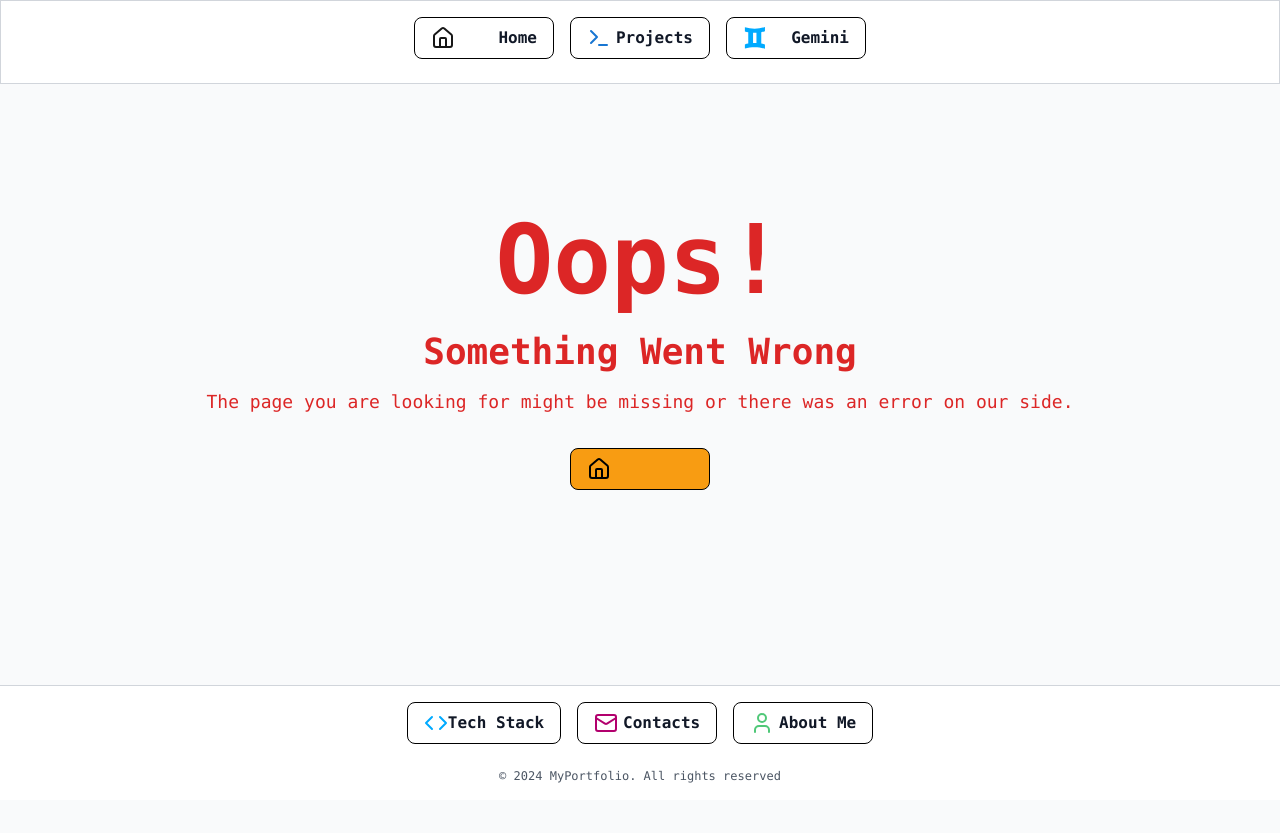
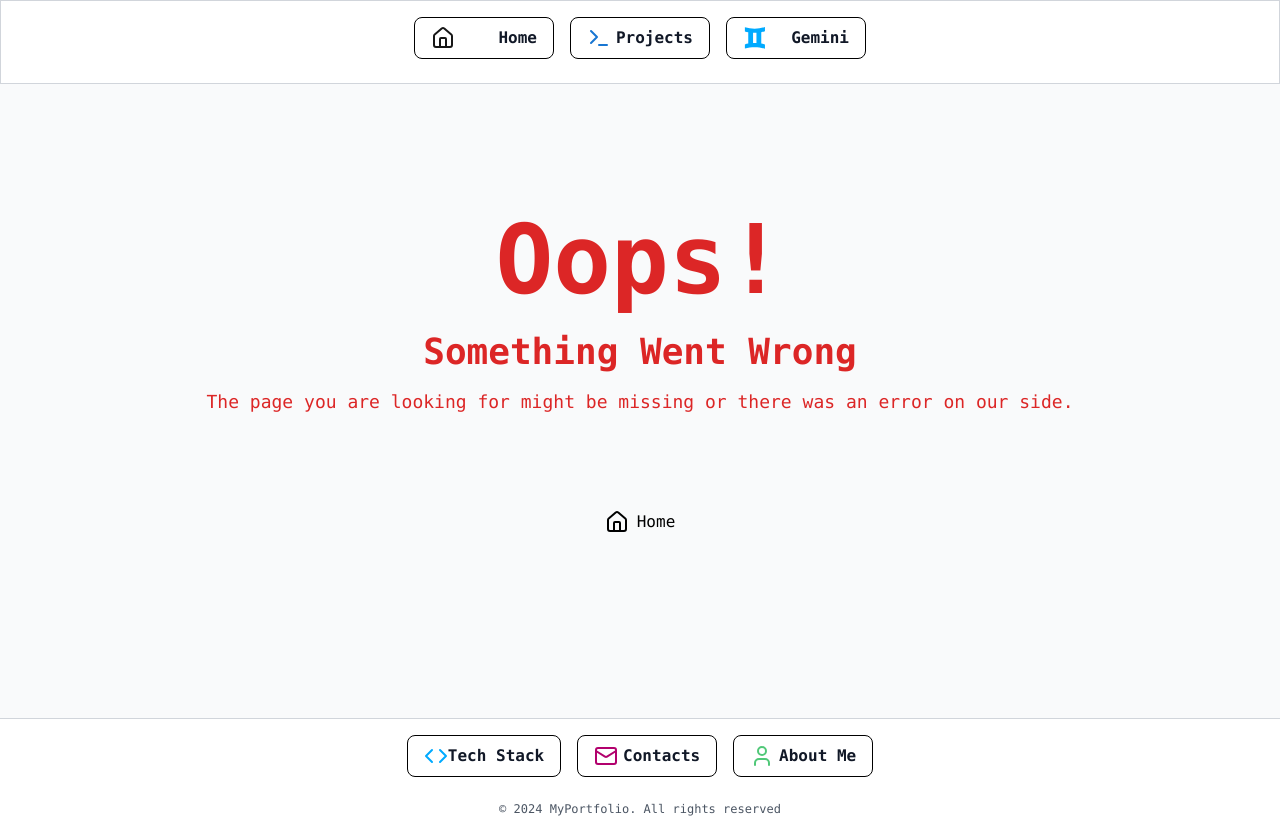
Before and after one commit to LucaFerraresso/TypeScript-Portfolio, a Next.js app in the folder portfolioproject/: page /ErrorPage in a window 1280 px wide. Before the commit the page ends 800 px from the top, so only its background shows below. Built offline with nearby package versions, Linux system fonts and the light colour scheme.

Commit message:
+ sectionseparator + links

```diff
--- a/portfolioproject/app/AboutMe/page.tsx
+++ b/portfolioproject/app/AboutMe/page.tsx
@@ -6,6 +6,9 @@ import Header from "@/src/components/atoms/Header";
 import { fadeInVariants } from "@/animation/animation";
 import WordTextEffect from "@/src/components/library/WordTextEffect";
 import Image from "next/image";
+import Link from "next/link";
+import { HomeIcon } from "lucide-react";
+import SectionSeparator from "@/src/components/atoms/SectionSeparator";
 
 const AboutMe: React.FC = () => {
   const metadata: Metadata = {
@@ -42,6 +45,16 @@ const AboutMe: React.FC = () => {
           style={{ width: "auto", height: "auto" }}
         />
         <WordTextEffect text={descriptionLines.toString()} />
+        <SectionSeparator />
+        <div className="flex items-center text-center gap-2 mb-6">
+          <HomeIcon color="black" size={24} />
+          <Link
+            href="/"
+            className="text-black hover:underline  hover:font-bold hover:text-blue-600"
+          >
+            Home
+          </Link>
+        </div>
       </motion.div>
     </>
   );
--- a/portfolioproject/app/Contacts/page.tsx
+++ b/portfolioproject/app/Contacts/page.tsx
@@ -4,6 +4,9 @@ import React from "react";
 import type { Metadata } from "next";
 import Header from "@/src/components/atoms/Header";
 import { fadeInVariants } from "@/animation/animation";
+import { HomeIcon } from "lucide-react";
+import Link from "next/link";
+import SectionSeparator from "@/src/components/atoms/SectionSeparator";
 
 const Contacts: React.FC = () => {
   // Definisci i metadata specifici per la pagina
@@ -27,6 +30,16 @@ const Contacts: React.FC = () => {
         <h1 className="text-3xl md:text-4xl font-bold mb-4">Contacts</h1>
         <p className="mt-2 text-lg">Phone: 000000000000</p>
         <p className="mt-2 text-lg">Email: info@example.com</p>
+        <SectionSeparator />
+        <div className="flex items-center text-center gap-2 mb-6">
+          <HomeIcon color="black" size={24} />
+          <Link
+            href="/"
+            className="text-black hover:underline  hover:font-bold hover:text-blue-600"
+          >
+            Home
+          </Link>
+        </div>
       </motion.div>
     </>
   );
--- a/portfolioproject/app/ErrorPage/page.tsx
+++ b/portfolioproject/app/ErrorPage/page.tsx
@@ -7,6 +7,7 @@ import Header from "@/src/components/atoms/Header";
 import Button from "@/src/components/atoms/Button";
 import { HomeIcon } from "lucide-react";
 import { fadeInVariants } from "@/animation/animation";
+import SectionSeparator from "@/src/components/atoms/SectionSeparator";
 
 const ErrorPage: React.FC = () => {
   // Definisci i metadata specifici per la pagina
@@ -34,16 +35,15 @@ const ErrorPage: React.FC = () => {
           The page you are looking for might be missing or there was an error on
           our side.
         </p>
-        <div>
-          <Link href="/">
-            <Button
-              text=""
-              color="var(--color-orange)"
-              hoverColor="var(--color-hover-orange)"
-              disabled={false}
-              loading={false}
-              icon={<HomeIcon color={"black"} size={24} />}
-            />
+
+        <SectionSeparator />
+        <div className="flex items-center text-center gap-2 mb-6">
+          <HomeIcon color="black" size={24} />
+          <Link
+            href="/"
+            className="text-black hover:underline  hover:font-bold hover:text-blue-600"
+          >
+            Home
           </Link>
         </div>
       </motion.div>
--- a/portfolioproject/app/Gemini/page.tsx
+++ b/portfolioproject/app/Gemini/page.tsx
@@ -6,6 +6,7 @@ import Button from "@/src/components/atoms/Button";
 import { fadeInVariants } from "@/animation/animation";
 import { motion } from "framer-motion";
 import Link from "next/link";
+import SectionSeparator from "@/src/components/atoms/SectionSeparator";
 
 type MessageType = "user" | "api";
 
@@ -110,7 +111,7 @@ const Gemini = () => {
             <HomeIcon color="black" size={24} />
             <Link
               href="/"
-              className="text-blue-600 hover:underline  hover:font-bold"
+              className="text-black hover:underline  hover:font-bold hover:text-blue-600"
             >
               Home
             </Link>
@@ -305,6 +306,16 @@ const Gemini = () => {
               </div>
             </div>
           </motion.div>
+          <SectionSeparator />
+          <div className="flex items-center text-center gap-2 mb-6">
+            <HomeIcon color="black" size={24} />
+            <Link
+              href="/"
+              className="text-black hover:underline  hover:font-bold hover:text-blue-600"
+            >
+              Home
+            </Link>
+          </div>
         </motion.div>
       )}
     </>
--- a/portfolioproject/app/GeminiPro/page.tsx
+++ b/portfolioproject/app/GeminiPro/page.tsx
@@ -5,6 +5,7 @@ import { HomeIcon, User } from "lucide-react";
 import { motion } from "framer-motion";
 import { fadeInVariants } from "@/animation/animation";
 import Link from "next/link";
+import SectionSeparator from "@/src/components/atoms/SectionSeparator";
 
 interface Message {
   text: string;
@@ -84,7 +85,7 @@ const GeminiTestPage = () => {
             <HomeIcon color="black" size={24} />
             <Link
               href="/"
-              className="text-blue-600 hover:underline  hover:font-bold"
+              className="text-black hover:underline  hover:font-bold hover:text-blue-600"
             >
               Home
             </Link>
@@ -165,6 +166,16 @@ const GeminiTestPage = () => {
               />
             </div>
           </div>
+          <SectionSeparator />
+          <div className="flex items-center text-center gap-2 mb-6">
+            <HomeIcon color="black" size={24} />
+            <Link
+              href="/"
+              className="text-black hover:underline  hover:font-bold hover:text-blue-600"
+            >
+              Home
+            </Link>
+          </div>
         </motion.div>
       )}
     </>
--- a/portfolioproject/app/Library/page.tsx
+++ b/portfolioproject/app/Library/page.tsx
@@ -119,6 +119,7 @@ import {
   HelpCircle,
   Hexagon,
   Home,
+  HomeIcon,
   Image,
   Inbox,
   Info,
@@ -271,6 +272,7 @@ import {
   ZoomIn,
   ZoomOut,
 } from "lucide-react";
+import SectionSeparator from "@/src/components/atoms/SectionSeparator";
 
 // Mappa le icone a un nome
 const iconMap = [
@@ -566,6 +568,16 @@ const LibraryPage = () => {
           </div>
         ))}
       </div>
+      <SectionSeparator />
+      <div className="flex items-center text-center gap-2 mb-6">
+        <HomeIcon color="black" size={24} />
+        <Link
+          href="/"
+          className="text-black hover:underline  hover:font-bold hover:text-blue-600"
+        >
+          Home
+        </Link>
+      </div>
     </div>
   );
 };
--- a/portfolioproject/app/Projects/[id]/page.tsx
+++ b/portfolioproject/app/Projects/[id]/page.tsx
@@ -7,6 +7,7 @@ import icons from "@/assets/DataArray/TechSectionArray";
 import { GithubIcon, HomeIcon, TerminalIcon, TriangleIcon } from "lucide-react";
 import { fadeInVariants } from "@/animation/animation";
 import { motion } from "framer-motion";
+import SectionSeparator from "@/src/components/atoms/SectionSeparator";
 
 const ProjectDetail: React.FC = () => {
   const params = useParams() as { id?: string };
@@ -79,6 +80,7 @@ const ProjectDetail: React.FC = () => {
         </div>
 
         <div className="mt-4 flex flex-col md:flex-row items-center justify-center gap-4">
+          <SectionSeparator />
           <h2 className="text-xl font-semibold">Link Utili:</h2>
           <div className="flex items-center gap-2">
             <TriangleIcon color="black" size={24} />
--- a/portfolioproject/app/Projects/page.tsx
+++ b/portfolioproject/app/Projects/page.tsx
@@ -9,6 +9,7 @@ import { HomeIcon } from "lucide-react";
 import ProjectSection from "@/src/components/sections/ProjectSection";
 import { motion } from "framer-motion";
 import { fadeInVariants } from "@/animation/animation";
+import SectionSeparator from "@/src/components/atoms/SectionSeparator";
 
 const Projects: React.FC = () => {
   const metadata: Metadata = {
@@ -129,6 +130,7 @@ const Projects: React.FC = () => {
           <p className="text-gray-500 bg-red-500">Nessun progetto trovato.</p>
         )}
         <h2 className="text-3xl font-bold mt-6 mb-6">Link Utili</h2>
+        <SectionSeparator />
         <div className="flex items-center text-center gap-2 mb-6">
           <HomeIcon color="black" size={24} />
           <Link
--- a/portfolioproject/app/TechStack/page.tsx
+++ b/portfolioproject/app/TechStack/page.tsx
@@ -6,6 +6,8 @@ import Header from "@/src/components/atoms/Header";
 import { fadeInVariants } from "@/animation/animation";
 import SectionSeparator from "@/src/components/atoms/SectionSeparator";
 import icons from "@/assets/DataArray/TechSectionArray";
+import { HomeIcon } from "lucide-react";
+import Link from "next/link";
 
 const TechStack: React.FC = () => {
   // Definisci i metadata specifici per la pagina
@@ -49,6 +51,15 @@ const TechStack: React.FC = () => {
         </div>
 
         <SectionSeparator />
+        <div className="flex items-center text-center gap-2 mb-6">
+          <HomeIcon color="black" size={24} />
+          <Link
+            href="/"
+            className="text-black hover:underline  hover:font-bold hover:text-blue-600"
+          >
+            Home
+          </Link>
+        </div>
       </motion.div>
     </>
   );
```
